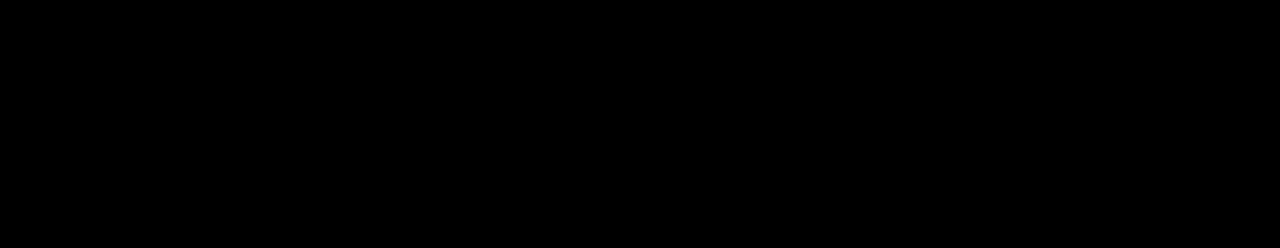
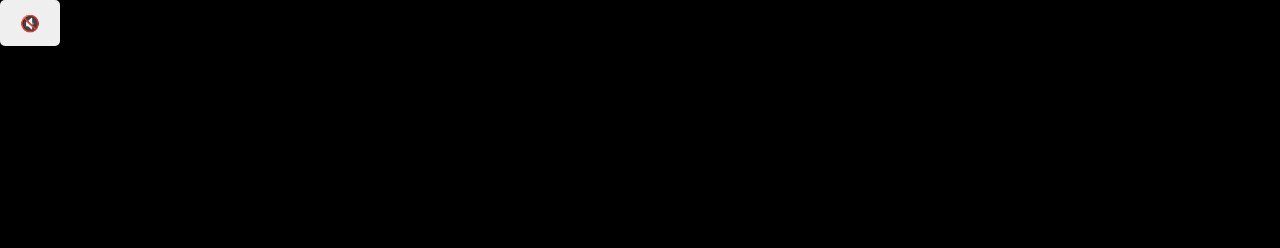
Before and after one commit to BulgakovAlex/VollVerkacktIstHalbGewonnen_0, a plain HTML site: page index.html in a window 1280 px wide. Shown: the top 248 px of the page. Drawn offline with Linux system fonts and the light colour scheme.

Commit message:
Add music toggle button to index.html
Added a music toggle button to control background music.

```diff
--- a/index.html
+++ b/index.html
@@ -2,7 +2,7 @@
 <html lang="de">
 <head>
     <meta charset="UTF-8">
-    <meta name="viewport" content="width=device-width, initial-scale=1.0">
+    <meta name="viewport" content="width=device-width, initial-scale=1.0, maximum-scale=1.0, user-scalable=no">
     <title>Wissenstest: Voll verkackt ist halb gewonnen</title>
     <link rel="stylesheet" href="style.css">
 </head>
@@ -10,6 +10,7 @@
 
     <audio id="bg-music" src="assets/music.mp3" loop preload="auto"></audio>
     <div id="bg-slider"></div>
+    <button id="music-toggle" title="Musik ein/aus">🔇</button>
 
     <div class="app-container">
         <div id="start-screen" class="screen active">
```
